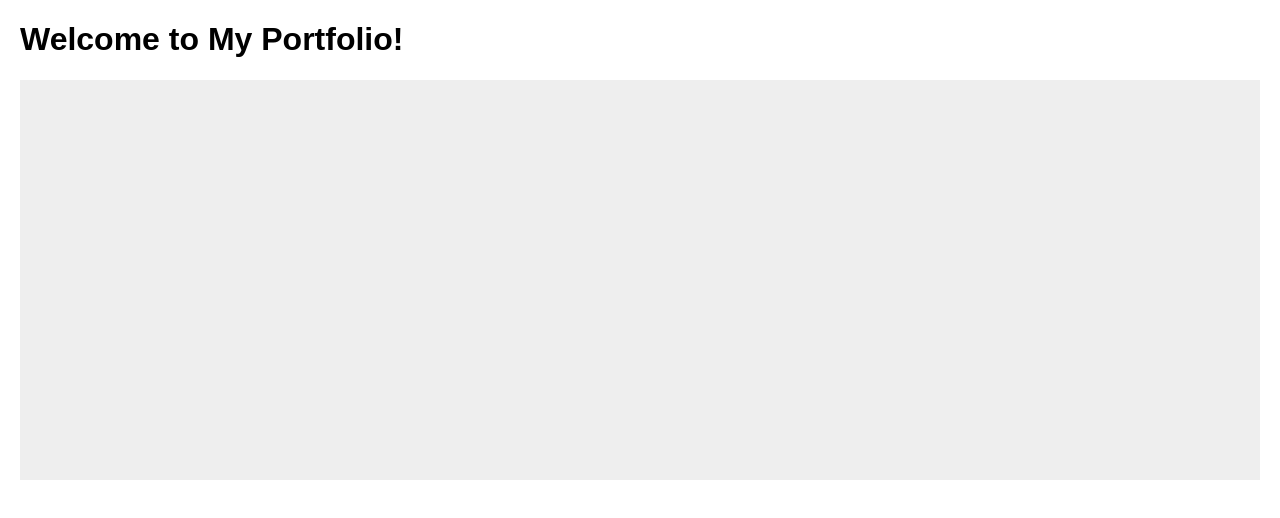
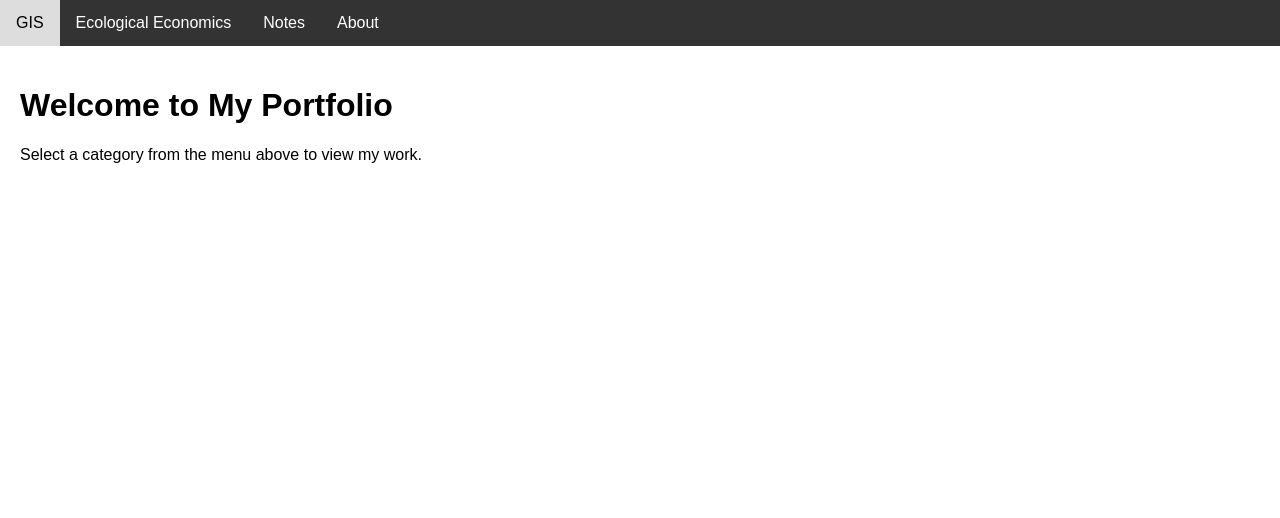
Before and after one commit to nikshept/nikshept.github.io, a plain HTML site: page index.html in a window 1280 px wide. Drawn offline with Linux system fonts and the light colour scheme.

Commit message:
HTML update

```diff
--- a/index.html
+++ b/index.html
@@ -1,12 +1,48 @@
 <!DOCTYPE html>
-<html>
+<html lang="en">
 <head>
-  <title>My GIS Portfolio</title>
-  <link rel="stylesheet" href="css/style.css">
+    <meta charset="UTF-8">
+    <meta name="viewport" content="width=device-width, initial-scale=1.0">
+    <title>Portfolio</title>
+    <style>
+        body {
+            font-family: Arial, sans-serif;
+            margin: 0;
+            padding: 0;
+        }
+        nav {
+            background-color: #333;
+            overflow: hidden;
+        }
+        nav a {
+            float: left;
+            display: block;
+            color: white;
+            text-align: center;
+            padding: 14px 16px;
+            text-decoration: none;
+        }
+        nav a:hover {
+            background-color: #ddd;
+            color: black;
+        }
+        .content {
+            padding: 20px;
+        }
+    </style>
 </head>
 <body>
-  <h1>Welcome to My Portfolio!</h1>
-  <div id="map"></div>
-  <script src="js/main.js"></script>
+    <nav>
+        <a href="#gis">GIS</a>
+        <a href="#ecological-economics">Ecological Economics</a>
+        <a href="#notes">Notes</a>
+        <a href="#about">About</a>
+    </nav>
+
+    <div class="content">
+        <!-- Your page content goes here -->
+        <h1>Welcome to My Portfolio</h1>
+        <p>Select a category from the menu above to view my work.</p>
+    </div>
 </body>
 </html>
```
